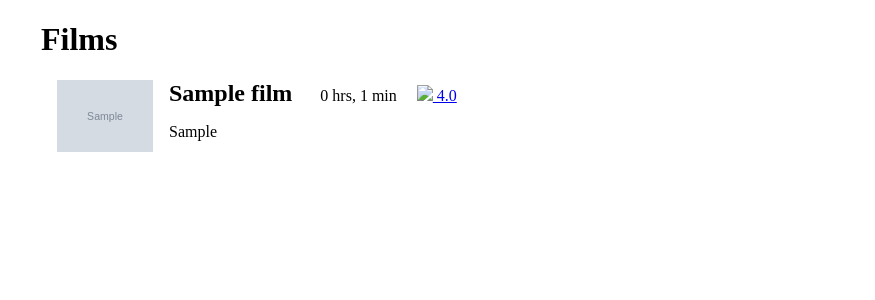
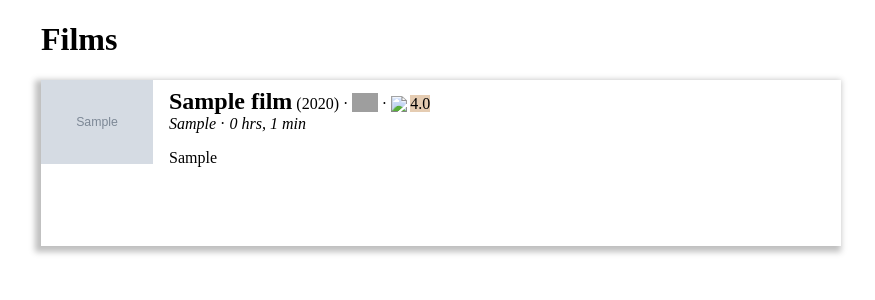
Before and after one commit to Fustra/vote4film, a Django app: page /films/ in a window 1280 px wide. Shown: the part 36-336 px from the top of the page, without its empty margins (199-1074 px from the left). Run offline with Django 3.2, Linux system fonts and the light colour scheme; a user stored in the database is signed in; tables that the repository leaves empty hold one stand-in row (values such as "Sample post"); grey boxes marked "Sample" are stand-in pictures; parts of the project's set-up code (start-up, migrations or seed data) failed here and were passed over; grey boxes are pictures that could not be loaded.

Commit message:
Style film cards and add additional info

```diff
--- a/src/films/clients/omdb.py
+++ b/src/films/clients/omdb.py
@@ -19,6 +19,7 @@ def get_film(api_key, url: str) -> types.Film:
         json["Rated"].replace("R", "18").replace("PG-13", "12")
     )
     imdb_rating = float(json["imdbRating"])
+    genre = json["Genre"]
     runtime_mins = None
     if "min" in json["Runtime"]:
         runtime_mins = int(json["Runtime"].split()[0])
@@ -31,6 +32,7 @@ def get_film(api_key, url: str) -> types.Film:
         year=year,
         age_rating=age_rating,
         imdb_rating=imdb_rating,
+        genre=genre,
         runtime_mins=runtime_mins,
         plot=plot,
         poster_url=poster_url,
--- a/src/films/core/types.py
+++ b/src/films/core/types.py
@@ -22,6 +22,7 @@ class Film:
     age_rating: AgeRating
     imdb_rating: float
     trailer: Optional[str] = None
+    genre: Optional[str] = None
     runtime_mins: Optional[int] = None
     plot: Optional[str] = None
     poster_url: Optional[str] = None
--- a/src/films/models.py
+++ b/src/films/models.py
@@ -25,6 +25,7 @@ class Film(models.Model):
     age_rating = models.CharField(max_length=3, choices=AGE_RATING_CHOICES)
     imdb_rating = models.FloatField(help_text="Rating on IMDB")
     trailer = models.URLField(null=True, blank=True, help_text="Link to a trailer")
+    genre = models.CharField(null=True, blank=True, max_length=255)
     runtime_mins = models.PositiveIntegerField(null=True, blank=True)
     plot = models.TextField(null=True, blank=True)
     poster_url = models.URLField(null=True, blank=True)
--- a/src/films/templates/films/includes/film_card.html
+++ b/src/films/templates/films/includes/film_card.html
@@ -7,47 +7,109 @@ Takes in:
 
 <style>
   .films-card {
-    margin: 1em;
+    margin-bottom: 1em;
+    min-height: 10.37em;
     display: block;
     clear: left;
+    box-shadow: -3px 3px 6px 3px rgba(0, 0, 0, 0.25);
   }
   .films-img {
-    max-width: 6em;
+    max-width: 7em;
     float: left;
     margin-right: 1em;
   }
+  .films-content {
+    padding-top: 0.5em;
+    padding-right: 0.25em;
+    padding-bottom: 0;
+  }
   .films-title {
     margin: 0em;
-    margin-right: 1em;
+    margin-top: 0.5em;
     display: inline;
   }
   .films-tags {
     display: inline;
   }
   .films-tag {
-    margin-right: 1em;
     display: inline-block;
+  }
+  .films-icon {
+    max-height: 1.1875em;
+    vertical-align: text-bottom;
+  }
+  .films-tag a {
+    text-decoration: none;
+    color: black;
+  }
+  .films-great {
+    background-color: rgba(63, 191, 127, 0.4);
+  }
+  .films-good {
+    background-color: rgba(127, 191, 63, 0.4);
+  }
+  .films-meh {
+    background-color: rgba(191, 191, 63, 0.4);
+  }
+  .films-bad {
+    background-color: rgba(191, 127, 63, 0.4);
   }
 </style>
 
 <section class="films-card">
-  <h2 class="films-title">{{ film.title }}</h2>
   <a href="{{ film.poster_url }}">
     <img class="films-img" src="{{ film.poster_url }}" />
   </a>
+  <section class="films-content">
+    <h2 class="films-title">{{ film.title }}</h2>
 
     <section class="films-tags">
       <div class="films-tag">
-      {{ film.runtime_mins|duration_format }}
-    </div>
+        ({{ film.year }})
+      </div> ·
+      <div class="films-tag">
+        <img class="films-icon" src="
+          {% if film.age_rating == "U" %}
+            https://bbfc.co.uk/sites/default/files/BBFC%20_U_symbol_0.png
+          {% elif film.age_rating == "PG" %}
+            https://bbfc.co.uk/sites/default/files/BBFC%20_PG_symbol.png
+          {% elif film.age_rating == "12" %}
+            https://bbfc.co.uk/sites/default/files/BBFC%20_12_symbol.png
+          {% elif film.age_rating == "15" %}
+            https://bbfc.co.uk/sites/default/files/BBFC%20_15_symbol.png
+          {% elif film.age_rating == "18" %}
+            https://bbfc.co.uk/sites/default/files/BBFC%20_18_symbol.png
+          {% endif %}
+        "/>
+      </div> ·
       <div class="films-tag">
         <a href="{{ film.imdb }}">
-        <img src="https://ia.media-imdb.com/images/G/01/imdb/images/favicon-2165806970"
-          style="max-height: 1em;" />
-        {{ film.imdb_rating }}
+          <img class="films-icon"
+            src="https://ia.media-imdb.com/images/G/01/imdb/images/favicon-2165806970"
+          />&thinsp;<span class="
+            {% if film.imdb_rating >= 8 %}
+              films-great
+            {% elif film.imdb_rating >= 7.5 %}
+              films-good
+            {% elif film.imdb_rating >= 7 %}
+              films-meh
+            {% else %}
+              films-bad
+            {% endif %}
+          ">{{ film.imdb_rating }}
+          </span>
         </a>
+      </div>
+      <br>
+      <div class="films-tag">
+        <em>{{ film.genre }}</em>
+      </div> ·
+      <div class="films-tag">
+        <em>{{ film.runtime_mins|duration_format }}</em>
       </div>
     </section>
 
     <p>{{ film.plot }}
+    </p>
   </section>
+</section>
--- a/src/films/views.py
+++ b/src/films/views.py
@@ -21,6 +21,7 @@ class FilmCreate(CreateView):
         self.object.year = film.year
         self.object.age_rating = film.age_rating.value
         self.object.imdb_rating = film.imdb_rating
+        self.object.genre = film.genre
         self.object.runtime_mins = film.runtime_mins
         self.object.plot = film.plot
         self.object.poster_url = film.poster_url
@@ -34,6 +35,7 @@ class FilmUpdate(UpdateView):
         "year",
         "age_rating",
         "imdb_rating",
+        "genre",
         "runtime_mins",
         "plot",
         "poster_url",
```
Also changed, not shown: tests/film/clients/test_omdb.py (+1 -0 lines), src/films/migrations/0005_film_genre.py (added). Lines whose indentation alone changed are shown as unchanged.
